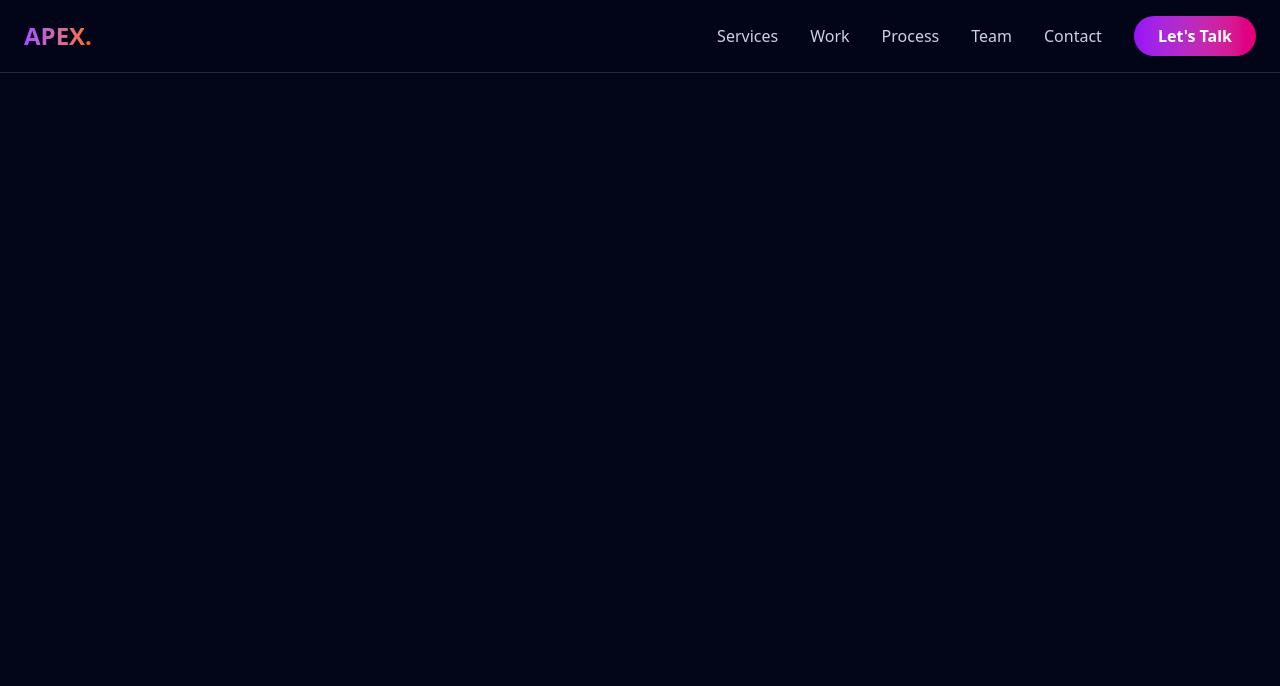
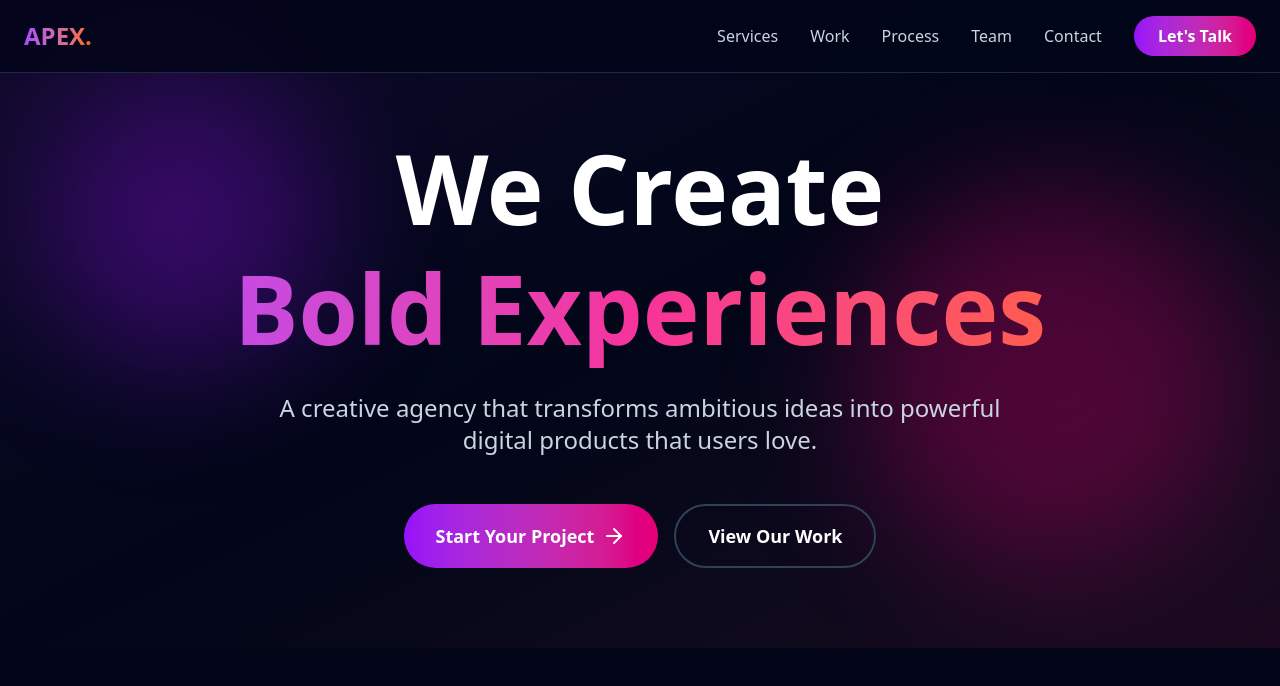
Before and after one commit to kyler004/apex-portfolio, a React (Vite) app: page / in a window 1280 px wide. Shown: the top 686 px of the page. Built offline with nearby package versions, Linux system fonts and the light colour scheme.

Commit message:
Completed hero section

```diff
--- a/src/App.tsx
+++ b/src/App.tsx
@@ -1,5 +1,6 @@
 import React, { useState } from "react";
 import Navigation from "./components/Navigation";
+import Hero from "./components/Hero";
 
 const App: React.FC = () => {
   const [mobileMenuOpen, setMobileMenuOpen] = useState(false);
@@ -9,6 +10,7 @@ const App: React.FC = () => {
         mobileMenuOpen={mobileMenuOpen}
         setMobileMenuOpen={setMobileMenuOpen}
       />
+      < Hero />
     </div>
   );
 };
--- a/src/components/Hero.tsx
+++ b/src/components/Hero.tsx
@@ -0,0 +1,37 @@
+import React from "react";
+import { ArrowRight } from "lucide-react";
+
+const Hero: React.FC = () => {
+  return (
+    <section className="relative pt-32 pb-20 px-6 overflow-hidden">
+      {/* Gradient Background */}
+      <div className="absolute inset-0 bg-linear-to-br from-purple-900/20 via-slate-950 to-pink-900/20" />
+      <div className="absolute top-20 left-10 w-72 h-72 bg-purple-600/30 rounded-full blur-3xl" />
+      <div className="absolute bottom-20 right-10 w-96 h-96 bg-pink-600/30 rounded-full blur-3xl" />
+
+      <div className="relative max-w-7xl mx-auto text-center">
+        <h1 className="text-6xl md:text-8xl font-black mb-6 leading-tight">
+          We Create
+          <span className="block bg-linear-to-r from-purple-500 via-pink-500 to-orange-500 bg-clip-text text-transparent">
+            Bold Experiences
+          </span>
+        </h1>
+        <p className="text-xl md:text-2xl text-slate-300 mb-12 max-w-3xl mx-auto">
+          A creative agency that transforms ambitious ideas into powerful
+          digital products that users love.
+        </p>
+        <div className="flex flex-col sm:flex-row gap-4 justify-center">
+          <button className="group px-8 py-4 bg-linear-to-r from-purple-600 to-pink-600 rounded-full font-bold text-lg hover:shadow-2xl hover:shadow-purple-500/50 transition-all flex items-center justify-center gap-2">
+            Start Your Project
+            <ArrowRight className="group-hover:translate-x-1 transition-transform" />
+          </button>
+          <button className="px-8 py-4 border-2 border-slate-700 rounded-full font-bold text-lg hover:border-purple-500 transition-all">
+            View Our Work
+          </button>
+        </div>
+      </div>
+    </section>
+  );
+};
+
+export default Hero;
```
